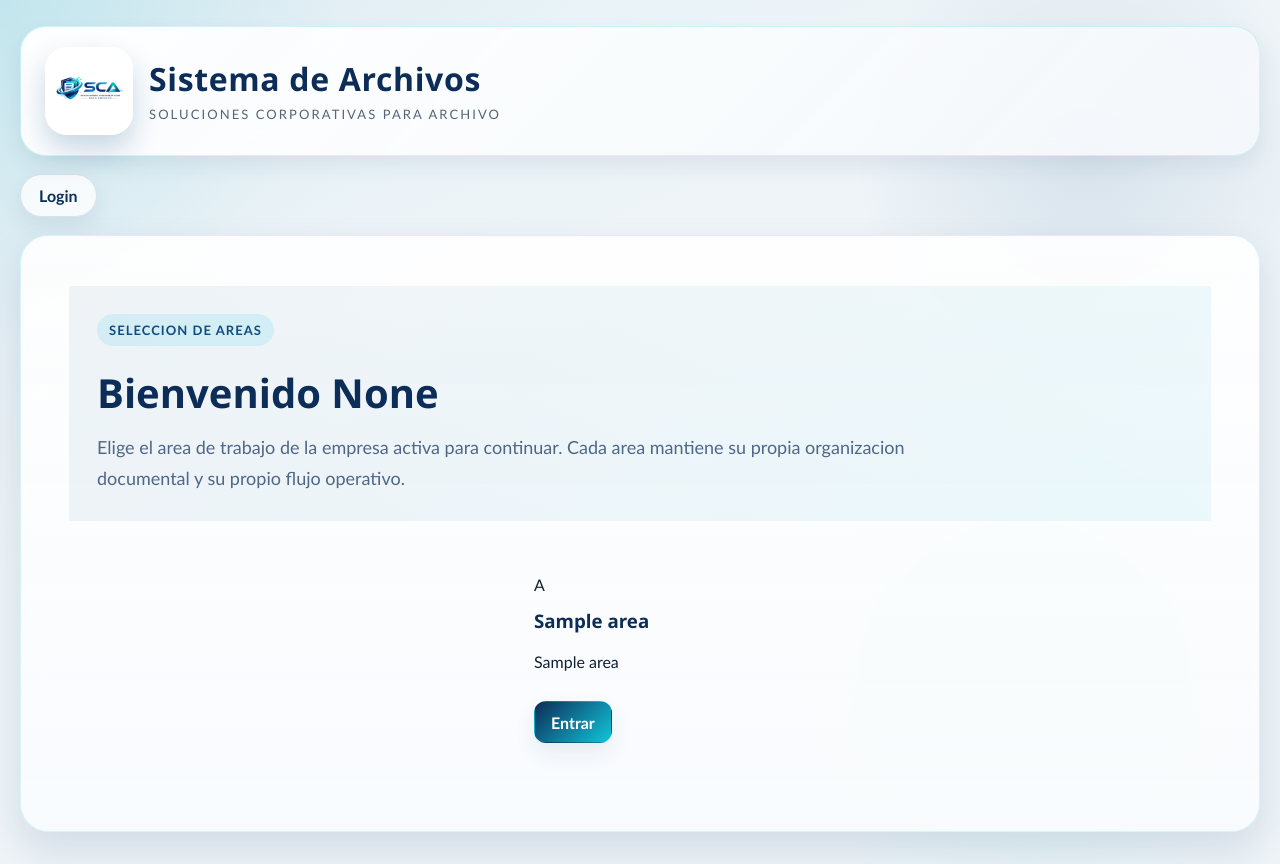
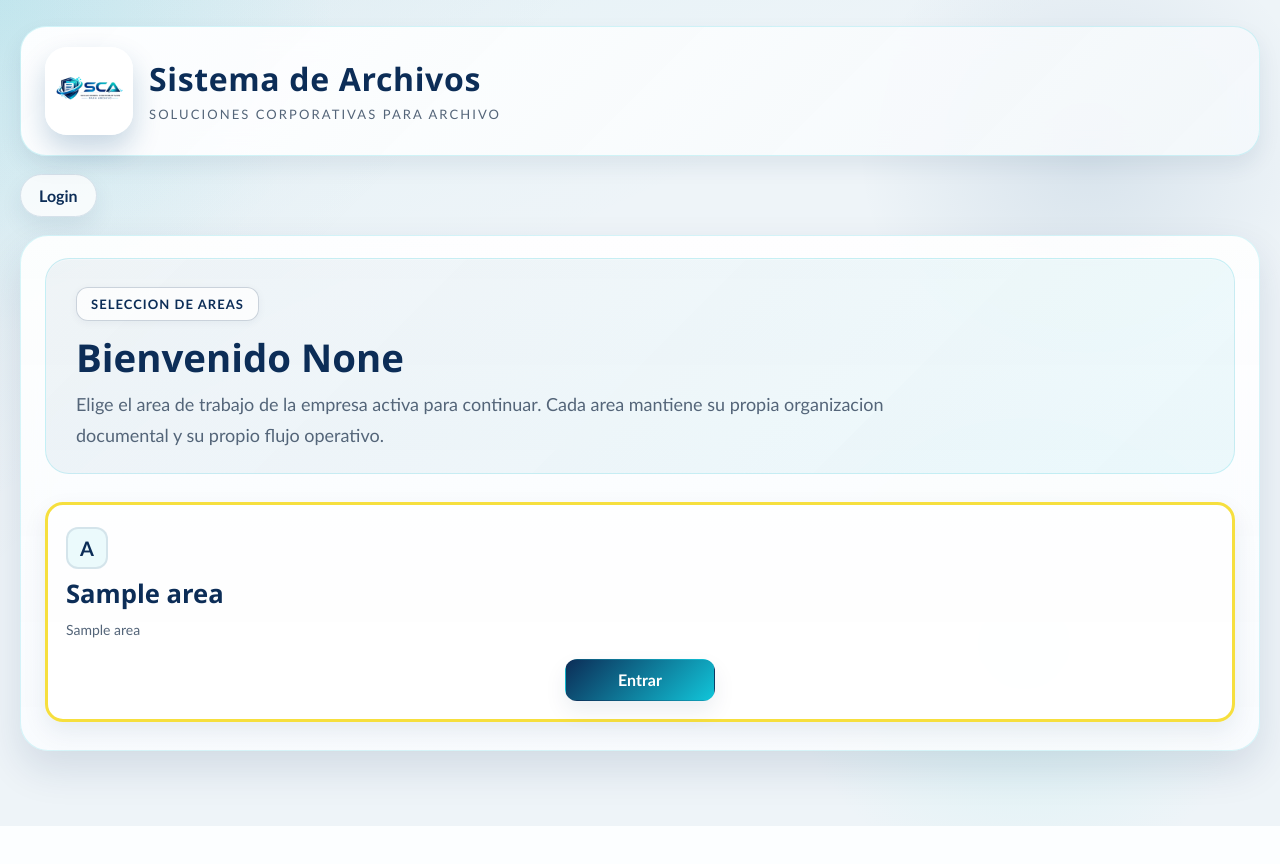
Before and after one commit to sharifoda/sistema-archivo, a Flask app: template templates/areas.html in a window 1280 px wide. After the commit the page ends 826 px from the top, so only its background shows below. Run offline with Flask 3, Linux system fonts and the light colour scheme; the template is opened without the code that fills it: most values are stand-ins (such as "Sample title", 1, 10 or a date in 2020); some libraries are stand-ins or nearby versions.

Commit message:
Ajuste visual de tarjetas de areas

```diff
--- a/static/style.css
+++ b/static/style.css
@@ -481,10 +481,157 @@ tr:hover td {
     min-width: 170px;
 }
 
+.area-shell {
+    display: grid;
+    gap: 28px;
+}
+
+.area-hero {
+    padding: 28px 30px 22px;
+    border: 1px solid rgba(17, 197, 217, 0.18);
+    border-radius: 24px;
+    background: linear-gradient(135deg, rgba(17, 77, 124, 0.06), rgba(38, 191, 211, 0.08));
+    box-shadow: inset 0 1px 0 rgba(255, 255, 255, 0.32);
+}
+
+.area-hero-badge {
+    display: inline-flex;
+    align-items: center;
+    padding: 8px 14px;
+    border: 1px solid rgba(12, 45, 87, 0.2);
+    border-radius: 12px;
+    background: rgba(255, 255, 255, 0.72);
+    color: var(--primary);
+    font-size: 13px;
+    font-weight: 800;
+    letter-spacing: 0.08em;
+    text-transform: uppercase;
+    box-shadow: 0 2px 8px rgba(12, 45, 87, 0.05);
+}
+
+.area-hero h2 {
+    margin: 16px 0 12px;
+    font-size: clamp(32px, 3vw, 52px);
+    line-height: 1.05;
+}
+
+.area-hero p {
+    margin: 0;
+    max-width: 860px;
+    color: var(--muted);
+    font-size: 18px;
+    line-height: 1.7;
+}
+
+.area-create-panel {
+    padding: 18px 20px 22px;
+    border: 1px solid rgba(17, 197, 217, 0.18);
+    border-radius: 18px;
+    background: rgba(255, 255, 255, 0.72);
+    box-shadow: var(--shadow-soft);
+}
+
+.area-create-panel h3 {
+    margin: 0 0 14px;
+    font-size: 22px;
+}
+
+.area-form {
+    display: flex;
+    flex-wrap: wrap;
+    align-items: end;
+    gap: 16px;
+}
+
+.field-row {
+    flex: 1 1 220px;
+    min-width: 0;
+}
+
+.field-row label {
+    display: inline-block;
+    margin-bottom: 8px;
+    color: var(--primary);
+    font-weight: 700;
+}
+
+.area-submit {
+    min-width: 160px;
+}
+
+.area-grid {
+    display: grid;
+    grid-template-columns: repeat(auto-fit, minmax(220px, 1fr));
+    gap: 26px;
+    align-items: stretch;
+}
+
+.area-card {
+    position: relative;
+    display: flex;
+    flex-direction: column;
+    justify-content: space-between;
+    min-height: 220px;
+    padding: 22px 18px 18px;
+    border: 3px solid #f6df3e;
+    border-radius: 18px;
+    background: rgba(255, 255, 255, 0.82);
+    box-shadow: 0 10px 24px rgba(12, 45, 87, 0.08);
+    transition: transform 0.18s ease, box-shadow 0.18s ease;
+}
+
+.area-card:hover {
+    transform: translateY(-2px);
+    box-shadow: 0 16px 30px rgba(12, 45, 87, 0.12);
+}
+
+.area-card-top {
+    display: flex;
+    flex-direction: column;
+    align-items: flex-start;
+    gap: 10px;
+}
+
+.area-card-mark {
+    width: 42px;
+    height: 42px;
+    display: grid;
+    place-items: center;
+    border: 2px solid rgba(12, 45, 87, 0.1);
+    border-radius: 12px;
+    background: rgba(17, 197, 217, 0.08);
+    color: var(--primary);
+    font-size: 20px;
+    font-weight: 800;
+}
+
+.area-card h3 {
+    margin: 0;
+    font-size: clamp(20px, 2vw, 28px);
+    line-height: 1.2;
+}
+
+.area-card p {
+    margin: 0;
+    color: var(--muted);
+    font-size: 14px;
+    line-height: 1.5;
+}
+
+.area-card-btn {
+    align-self: center;
+    min-width: 150px;
+    margin-top: 18px;
+}
+
 .btn-primary {
     border-color: transparent;
     background: linear-gradient(135deg, var(--primary), var(--accent));
     color: #fff;
+}
+
+.btn-primary:hover {
+    border-color: transparent;
 }
 
 .btn-primary:hover {
--- a/templates/areas.html
+++ b/templates/areas.html
@@ -3,28 +3,29 @@
 {% block title %}Areas{% endblock %}
 
 {% block content %}
-<section class="card-panel" style="padding: 28px 24px 34px;">
-    <section class="card-panel" style="margin-bottom: 28px; padding: 28px; background: linear-gradient(135deg, rgba(17, 77, 124, 0.06), rgba(38, 191, 211, 0.08));">
-        <div style="max-width: 940px;">
-            <div class="hero-badge">Seleccion de areas</div>
-            <h2 style="margin: 12px 0 10px; font-size: 40px; line-height: 1.05;">Bienvenido {{ session.get("usuario") }}</h2>
-            <p style="max-width: 820px; font-size: 18px; line-height: 1.7; color: #4f6787; margin-bottom: 0;">
-                Elige el area de trabajo de {{ grupo_actual or "la empresa activa" }} para continuar. Cada area mantiene su propia organizacion documental y su propio flujo operativo.
-            </p>
-        </div>
-    </section>
+<section class="area-shell">
+    <header class="area-hero">
+        <div class="area-hero-badge">Seleccion de areas</div>
+        <h2>Bienvenido {{ session.get("usuario") }}</h2>
+        <p>
+            Elige el area de trabajo de {{ grupo_actual or "la empresa activa" }} para continuar.
+            Cada area mantiene su propia organizacion documental y su propio flujo operativo.
+        </p>
+    </header>
 
     {% if session.get("rol") == "admin" %}
-    <section class="card-panel" style="margin-bottom: 28px;">
-        <h3 style="margin-bottom: 14px;">Crear area</h3>
-        <form method="post" class="dashboard-toolbar" style="align-items: end; gap: 16px; flex-wrap: wrap;">
+    <section class="area-create-panel">
+        <h3>Crear area</h3>
+        <form method="post" class="area-form">
             <input type="hidden" name="_csrf_token" value="{{ csrf_token() }}">
             <input type="hidden" name="accion" value="crear_area">
-            <div>
+
+            <div class="field-row">
                 <label for="nombre_area">Nombre</label>
                 <input id="nombre_area" type="text" name="nombre" required>
             </div>
-            <div>
+
+            <div class="field-row">
                 <label for="tipo_area">Tipo</label>
                 <select id="tipo_area" name="tipo" required>
                     {% for tipo in area_tipos %}
@@ -32,20 +33,21 @@
                     {% endfor %}
                 </select>
             </div>
-            <button type="submit" class="btn btn-primary">Crear area</button>
+
+            <button type="submit" class="btn btn-primary area-submit">Crear area</button>
         </form>
     </section>
     {% endif %}
 
-    <div style="display:flex; flex-wrap:wrap; gap:26px; justify-content: {{ 'center' if areas|length == 1 else 'space-between' }};">
+    <div class="area-grid">
         {% for area in areas %}
-        <article class="box-card" style="width:min(260px, 100%); min-height:220px; display:flex; flex-direction:column; justify-content:space-between; align-items:flex-start; padding:26px 24px;">
-            <div>
-                <div class="box-icon">A</div>
-                <h3 style="margin: 14px 0 8px;">{{ area.nombre }}</h3>
-                <p style="margin-bottom: 0;">{{ area.tipo_label }}</p>
+        <article class="area-card">
+            <div class="area-card-top">
+                <div class="area-card-mark">A</div>
+                <h3>{{ area.nombre }}</h3>
+                <p>{{ area.tipo_label }}</p>
             </div>
-            <a class="btn btn-primary" href="{{ url_for('seleccionar_area', area_id=area.id) }}">Entrar</a>
+            <a class="btn btn-primary area-card-btn" href="{{ url_for('seleccionar_area', area_id=area.id) }}">Entrar</a>
         </article>
         {% endfor %}
     </div>
```
